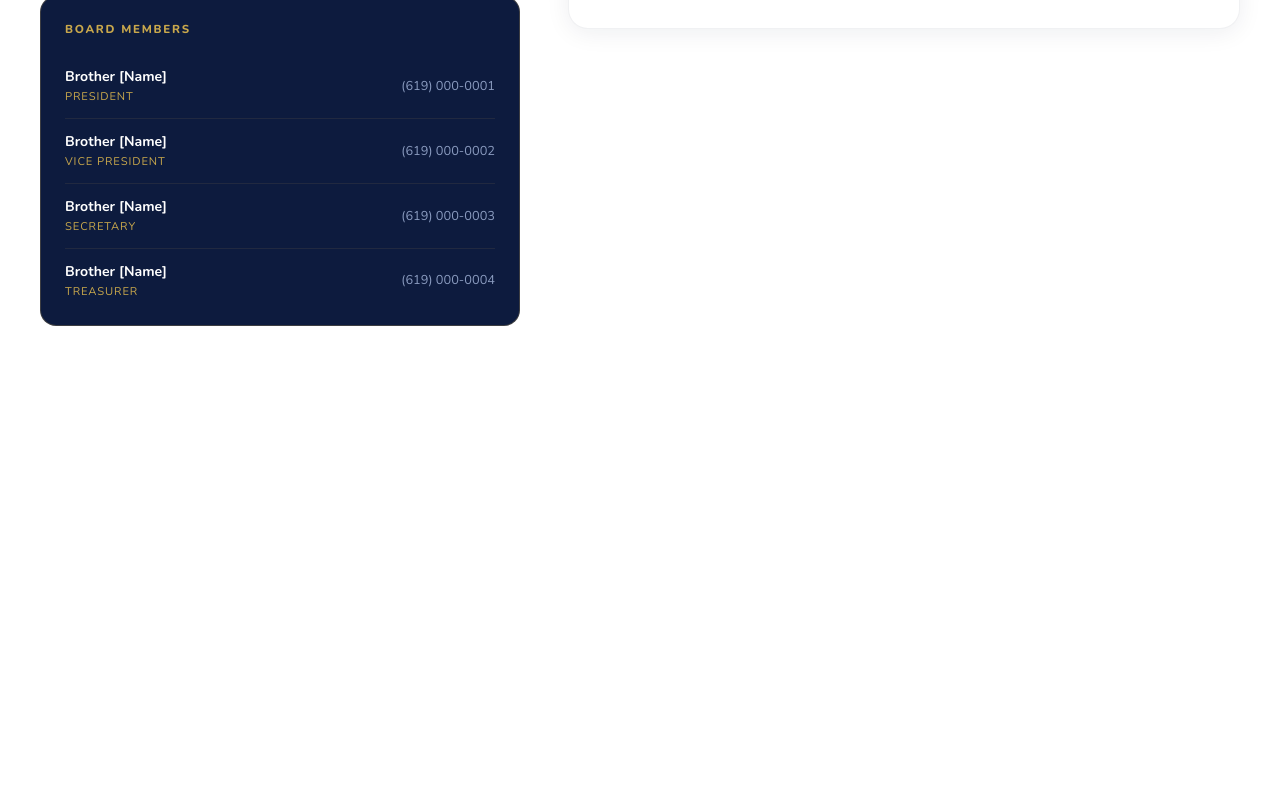
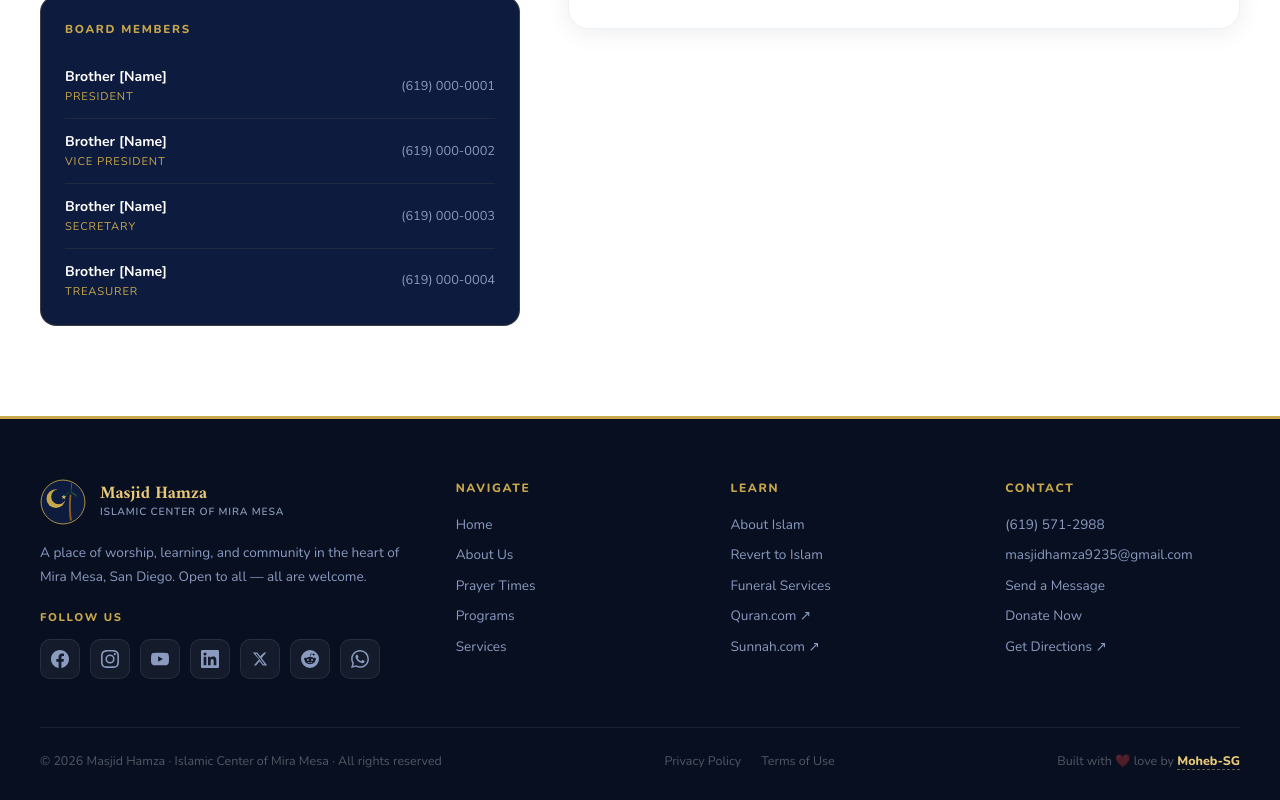
Before and after one commit to Haseeb-Moheb/masjid-hamza, a Next.js app: page / in a window 1280 px wide. Shown: the part 8562-9362 px from the top of the page. Before the commit the page ends 8978 px from the top, so only its background shows below. Built offline with nearby package versions, Linux system fonts and the light colour scheme; no server answers.

Commit message:
modified

```diff
--- a/app/components/layout/Footer.module.css
+++ b/app/components/layout/Footer.module.css
@@ -89,6 +89,9 @@
 .instagram:hover { background: linear-gradient(45deg,#f09433,#e6683c,#dc2743,#cc2366,#bc1888); border-color: #dc2743; }
 .youtube:hover   { background: #FF0000; border-color: #FF0000; }
 .linkedin:hover  { background: #0A66C2; border-color: #0A66C2; }
+.x:hover        { background: #000000; border-color: #000000; color: #ffffff; }
+.reddit:hover   { background: #FF4500; border-color: #FF4500; color: #ffffff; }
+.whatsapp:hover { background: #25D366; border-color: #25D366; color: #ffffff; }
 
 /* ── NAV COLUMNS ── */
 .col h5 {
--- a/app/components/layout/Footer.tsx
+++ b/app/components/layout/Footer.tsx
@@ -55,6 +55,21 @@
               <a href="#" className={`${styles.socialBtn} ${styles.linkedin}`} aria-label="LinkedIn" target="_blank" rel="noopener noreferrer">
                 <svg width="18" height="18" viewBox="0 0 24 24" fill="currentColor">
                   <path d="M20.447 20.452h-3.554v-5.569c0-1.328-.027-3.037-1.852-3.037-1.853 0-2.136 1.445-2.136 2.939v5.667H9.351V9h3.414v1.561h.046c.477-.9 1.637-1.85 3.37-1.85 3.601 0 4.267 2.37 4.267 5.455v6.286zM5.337 7.433a2.062 2.062 0 01-2.063-2.065 2.064 2.064 0 112.063 2.065zm1.782 13.019H3.555V9h3.564v11.452zM22.225 0H1.771C.792 0 0 .774 0 1.729v20.542C0 23.227.792 24 1.771 24h20.451C23.2 24 24 23.227 24 22.271V1.729C24 .774 23.2 0 22.222 0h.003z"/>
+                </svg>
+              </a>
+                            <a href="#" className={`${styles.socialBtn} ${styles.x}`} aria-label="X (Twitter)" target="_blank" rel="noopener noreferrer">
+                <svg width="16" height="16" viewBox="0 0 24 24" fill="currentColor">
+                  <path d="M18.244 2.25h3.308l-7.227 8.26 8.502 11.24H16.17l-4.714-6.231-5.401 6.231H2.746l7.73-8.835L1.254 2.25H8.08l4.259 5.629L18.244 2.25zm-1.161 17.52h1.833L7.084 4.126H5.117z"/>
+                </svg>
+              </a>
+              <a href="#" className={`${styles.socialBtn} ${styles.reddit}`} aria-label="Reddit" target="_blank" rel="noopener noreferrer">
+                <svg width="18" height="18" viewBox="0 0 24 24" fill="currentColor">
+                  <path d="M12 0A12 12 0 0 0 0 12a12 12 0 0 0 12 12 12 12 0 0 0 12-12A12 12 0 0 0 12 0zm5.01 4.744c.688 0 1.25.561 1.25 1.249a1.25 1.25 0 0 1-2.498.056l-2.597-.547-.8 3.747c1.824.07 3.48.632 4.674 1.488.308-.309.73-.491 1.207-.491.968 0 1.754.786 1.754 1.754 0 .716-.435 1.333-1.01 1.614a3.111 3.111 0 0 1 .042.52c0 2.694-3.13 4.87-7.004 4.87-3.874 0-7.004-2.176-7.004-4.87 0-.183.015-.366.043-.534A1.748 1.748 0 0 1 4.028 12c0-.968.786-1.754 1.754-1.754.463 0 .898.196 1.207.49 1.207-.883 2.878-1.43 4.744-1.487l.885-4.182a.342.342 0 0 1 .14-.197.35.35 0 0 1 .238-.042l2.906.617a1.214 1.214 0 0 1 1.108-.701zM9.25 12C8.561 12 8 12.562 8 13.25c0 .687.561 1.248 1.25 1.248.687 0 1.248-.561 1.248-1.249 0-.688-.561-1.249-1.249-1.249zm5.5 0c-.687 0-1.248.561-1.248 1.25 0 .687.561 1.248 1.249 1.248.688 0 1.249-.561 1.249-1.249 0-.687-.562-1.249-1.25-1.249zm-5.466 3.99a.327.327 0 0 0-.231.094.33.33 0 0 0 0 .463c.842.842 2.484.913 2.961.913.477 0 2.105-.056 2.961-.913a.361.361 0 0 0 .029-.463.33.33 0 0 0-.464 0c-.547.533-1.684.73-2.512.73-.828 0-1.979-.196-2.512-.73a.326.326 0 0 0-.232-.095z"/>
+                </svg>
+              </a>
+              <a href="#" className={`${styles.socialBtn} ${styles.whatsapp}`} aria-label="WhatsApp" target="_blank" rel="noopener noreferrer">
+                <svg width="18" height="18" viewBox="0 0 24 24" fill="currentColor">
+                  <path d="M17.472 14.382c-.297-.149-1.758-.867-2.03-.967-.273-.099-.471-.148-.67.15-.197.297-.767.966-.94 1.164-.173.199-.347.223-.644.075-.297-.15-1.255-.463-2.39-1.475-.883-.788-1.48-1.761-1.653-2.059-.173-.297-.018-.458.13-.606.134-.133.298-.347.446-.52.149-.174.198-.298.298-.497.099-.198.05-.371-.025-.52-.075-.149-.669-1.612-.916-2.207-.242-.579-.487-.5-.669-.51-.173-.008-.371-.01-.57-.01-.198 0-.52.074-.792.372-.272.297-1.04 1.016-1.04 2.479 0 1.462 1.065 2.875 1.213 3.074.149.198 2.096 3.2 5.077 4.487.709.306 1.262.489 1.694.625.712.227 1.36.195 1.871.118.571-.085 1.758-.719 2.006-1.413.248-.694.248-1.289.173-1.413-.074-.124-.272-.198-.57-.347m-5.421 7.403h-.004a9.87 9.87 0 01-5.031-1.378l-.361-.214-3.741.982.998-3.648-.235-.374a9.86 9.86 0 01-1.51-5.26c.001-5.45 4.436-9.884 9.888-9.884 2.64 0 5.122 1.03 6.988 2.898a9.825 9.825 0 012.893 6.994c-.003 5.45-4.437 9.884-9.885 9.884m8.413-18.297A11.815 11.815 0 0012.05 0C5.495 0 .16 5.335.157 11.892c0 2.096.547 4.142 1.588 5.945L.057 24l6.305-1.654a11.882 11.882 0 005.683 1.448h.005c6.554 0 11.89-5.335 11.893-11.893a11.821 11.821 0 00-3.48-8.413z"/>
                 </svg>
               </a>
             </div>
--- a/app/page.tsx
+++ b/app/page.tsx
@@ -1,3 +1,4 @@
+import Footer from "./components/layout/Footer";
 import Navbar from "./components/layout/Navbar";
 import About from "./components/sections/About";
 import Contact from "./components/sections/Contact";
@@ -20,6 +21,7 @@
       <Services />
       <Donate />
       <Contact />
+      <Footer />
     </main>
   );
 }
```
